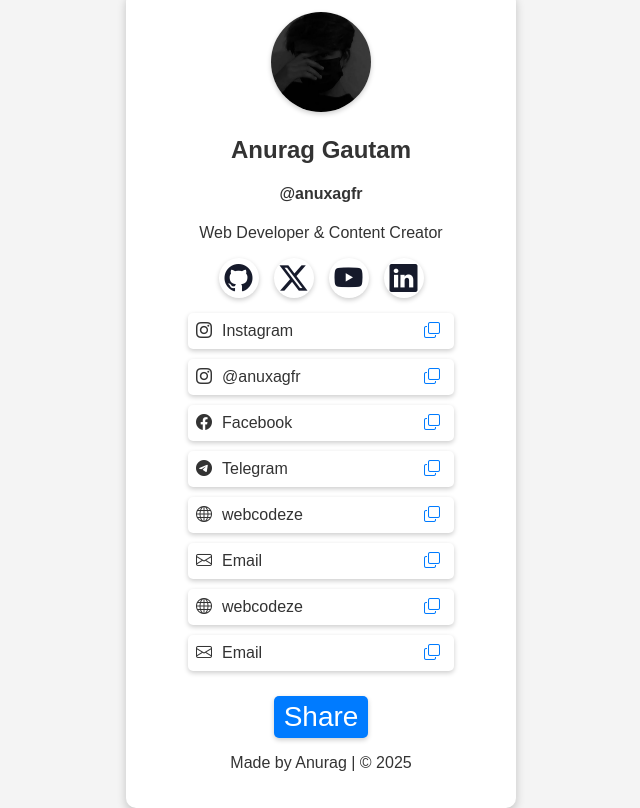
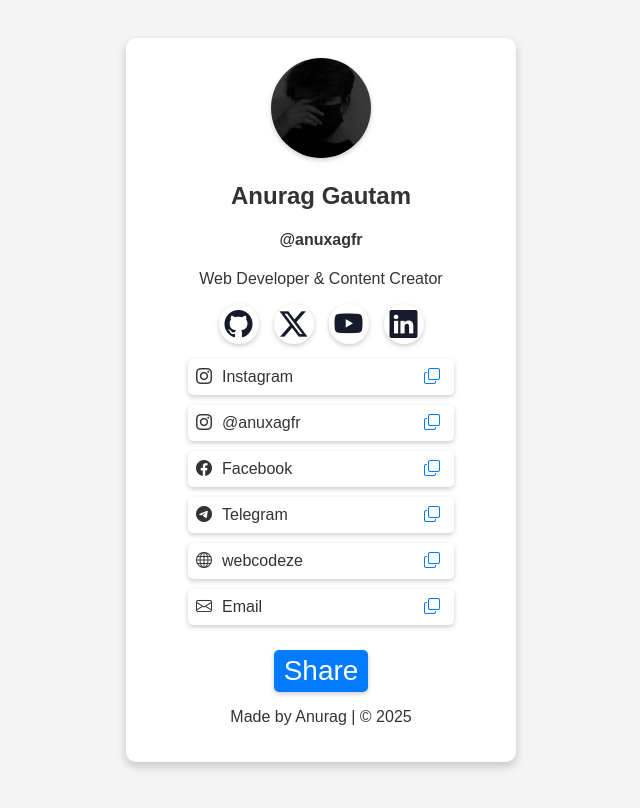
Before and after one commit to anuxagfr/Anurag-Gautam, a plain HTML site: page index.html in a window 1280 px wide. Shown: the whole page, without its empty margins (319-959 px from the left). Drawn offline with nearby package versions, Linux system fonts and the light colour scheme.

Commit message:
Update index.html

```diff
--- a/index.html
+++ b/index.html
@@ -78,20 +78,7 @@
 
               <a href="mailto:editzofficial94@gmail.com"><i class="bi bi-envelope"></i> Email</a>
 
-                  <button onclick="copyLink('https://telegram.me')">   <i class="bi bi-copy"></i></button>
-
-            </div>      <div class="social-item">
-
-           <a href="https://webcodeze.blogspot.com" target="_blank"><i class="bi bi-globe"></i>webcodeze</a>
-
-                  <button onclick="copyLink('https://webcodeze.blogspot.com')">   <i class="bi bi-copy"></i></button>
-
-            </div>
-            <div class="social-item">
-
-              <a href="mailto:editzofficial94@gmail.com"><i class="bi bi-envelope"></i> Email</a>
-
-                  <button onclick="copyLink('https://telegram.me')">   <i class="bi bi-copy"></i></button>
+                  <button onclick="copyLink('mailto:editzofficial94@gmail.com')">   <i class="bi bi-copy"></i></button>
 
             </div>
               <!--  <div class="social-item">
```
